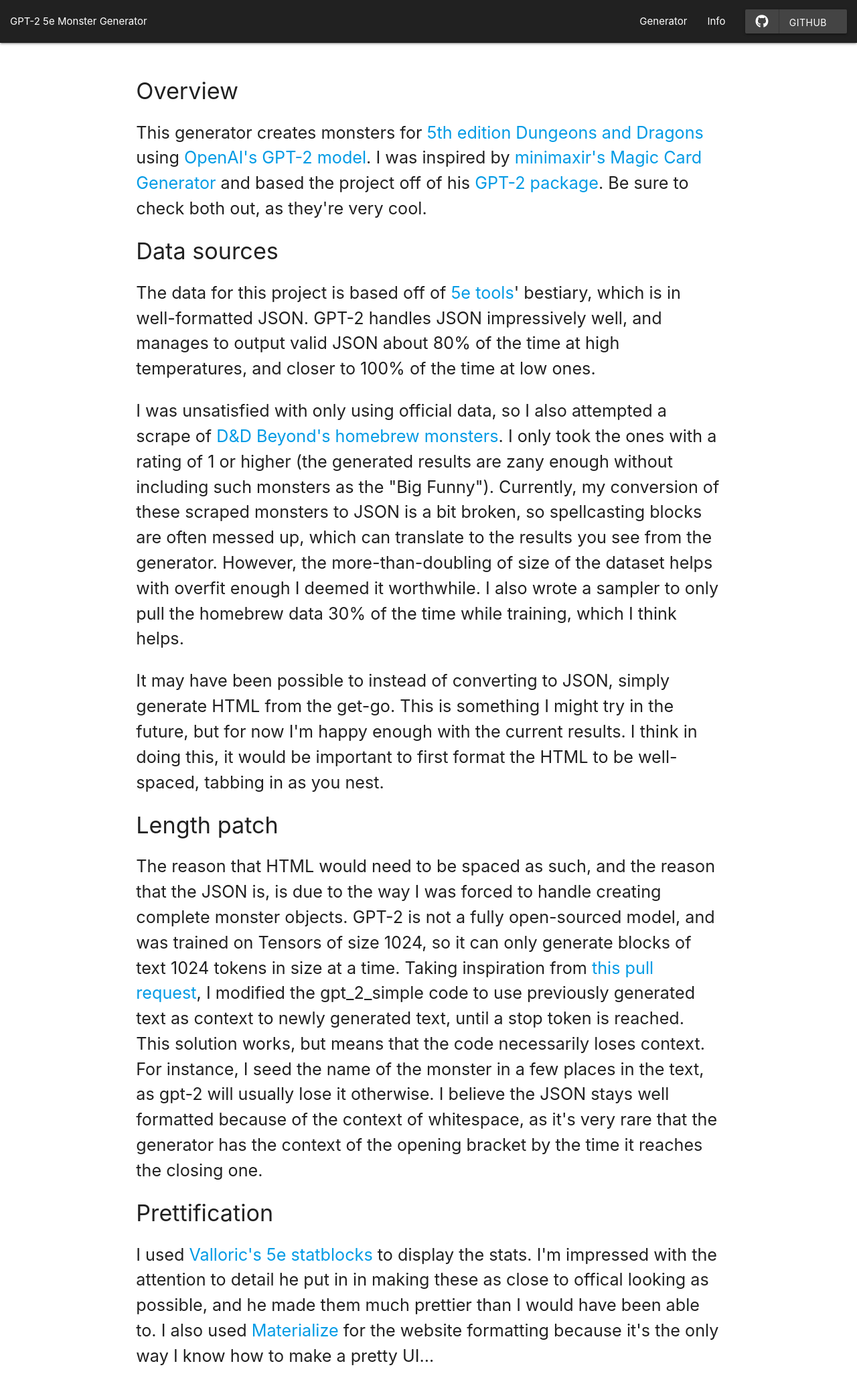
After one commit to dhlanm/gpt-2-dnd, a Flask app: page /info in a window 1280 px wide. The commit adds this page. Shown: the whole page at 67% size. Run offline with Flask 2, Linux system fonts and the light colour scheme; some libraries are stand-ins or nearby versions.

Commit message:
infopage first draft

```diff
--- a/front.py
+++ b/front.py
@@ -89,5 +89,10 @@ def create():
         prefix += f'    "type": "{request.json["type"]}",\n'
     return generate_monster(prefix, temp)
 
+@app.route("/info")
+def info():
+    content = render_template('info.html')
+    return Response(content, mimetype="text/html")
+
 if __name__ == '__main__':
     app.run(host='0.0.0.0', debug=True, threaded=True)
--- /dev/null
+++ b/static/templates/info.html
@@ -0,0 +1,65 @@
+<!DOCTYPE html>
+<!-- https://github.com/Valloric/statblock5e/blob/master/demo.html -->
+<html>
+<head>
+  <meta charset="UTF-8"/>
+  <title>Statblock example</title>
+
+  <link rel="stylesheet" href="https://cdnjs.cloudflare.com/ajax/libs/materialize/1.0.0/css/materialize.min.css">
+  <link href='//fonts.googleapis.com/css?family=Noto+Sans:400,700,400italic,700italic'
+        rel='stylesheet' type='text/css'>
+  <link href='//fonts.googleapis.com/css?family=Libre+Baskerville:700'
+        rel='stylesheet' type='text/css'>
+  <link rel='stylesheet' href='static/css/materialize-social.css' type='text/css'>
+  <link rel="icon" type="image/x-icon"
+        href="static/favicon.ico">
+
+
+  <script src="https://ajax.googleapis.com/ajax/libs/jquery/3.4.1/jquery.min.js"></script>
+  <script src="https://cdnjs.cloudflare.com/ajax/libs/materialize/1.0.0/js/materialize.min.js"></script>
+  <script src="https://kit.fontawesome.com/f0a36271e8.js"></script>
+
+  <style>
+    body {
+      margin: 0;
+    }
+    .row {
+      margin-bottom: 0px;
+    }
+  </style>
+  <script>
+    $(document).ready(function() {
+      M.AutoInit();
+
+    });
+  </script>
+</head>
+<body>
+  <nav>
+    <div class="nav-extended grey darken-4">
+      <a href="/" style="margin-left:1rem">GPT-2 5e Monster Generator</a>
+      <ul id="nav-mobile" class="right">
+        <li><a href="/">Generator</a></li>
+        <li><a href="#">Info</a></li>
+        <li><a href="https://github.com/dhlanm/gpt-2-dnd" class="waves-effect waves-light btn social github"><i class="fab fa-github"></i>Github</a></li>
+      </ul>
+    </div>
+  </nav>
+  <div class="container">
+    <div class="row" style="padding-top:2rem">
+      <div class="col 12">
+        <h4>Overview</h4>
+        <p class="flow-text">This generator creates monsters for <a href="https://dnd.wizards.com/dungeons-and-dragons/what-is-dd">5th edition Dungeons and Dragons</a> using <a href="https://openai.com/blog/better-language-models/">OpenAI's GPT-2 model</a>. I was inspired by <a href="https://minimaxir.com/apps/gpt2-mtg/">minimaxir's Magic Card Generator</a> and based the project off of his <a href="https://github.com/minimaxir/gpt-2-simple">GPT-2 package</a>. Be sure to check both out, as they're very cool.</p>
+        <h4>Data sources</h4>
+        <p class="flow-text">The data for this project is based off of <a href="5e.tools">5e tools</a>' bestiary, which is in well-formatted JSON. GPT-2 handles JSON impressively well, and manages to output valid JSON about 80% of the time at high temperatures, and closer to 100% of the time at low ones.</p>
+        <p class="flow-text">I was unsatisfied with only using official data, so I also attempted a scrape of <a href="https://www.dndbeyond.com/homebrew/monsters">D&D Beyond's homebrew monsters</a>. I only took the ones with a rating of 1 or higher (the generated results are zany enough without including such monsters as the "Big Funny"). Currently, my conversion of these scraped monsters to JSON is a bit broken, so spellcasting blocks are often messed up, which can translate to the results you see from the generator. However, the more-than-doubling of size of the dataset helps with overfit enough I deemed it worthwhile. I also wrote a sampler to only pull the homebrew data 30% of the time while training, which I think helps.</p>
+        <p class="flow-text">It may have been possible to instead of converting to JSON, simply generate HTML from the get-go. This is something I might try in the future, but for now I'm happy enough with the current results. I think in doing this, it would be important to first format the HTML to be well-spaced, tabbing in as you nest.</p>
+        <h4>Length patch</h4>
+        <p class="flow-text">The reason that HTML would need to be spaced as such, and the reason that the JSON is, is due to the way I was forced to handle creating complete monster objects. GPT-2 is not a fully open-sourced model, and was trained on Tensors of size 1024, so it can only generate blocks of text 1024 tokens in size at a time. Taking inspiration from <a href="https://github.com/minimaxir/gpt-2-simple/pull/87">this pull request</a>, I modified the gpt_2_simple code to use previously generated text as context to newly generated text, until a stop token is reached. This solution works, but means that the code necessarily loses context. For instance, I seed the name of the monster in a few places in the text, as gpt-2 will usually lose it otherwise. I believe the JSON stays well formatted because of the context of whitespace, as it's very rare that the generator has the context of the opening bracket by the time it reaches the closing one.</p>
+        <h4>Prettification</h4>
+        <p class="flow-text">I used <a href="https://github.com/Valloric/statblock5e">Valloric's 5e statblocks</a> to display the stats. I'm impressed with the attention to detail he put in in making these as close to offical looking as possible, and he made them much prettier than I would have been able to. I also used <a href="https://materializecss.com">Materialize</a> for the website formatting because it's the only way I know how to make a pretty UI...</p>
+      </div>
+    </div>
+  </div>
+</body>
+</html>
```
Also changed, not shown: static/templates/index.html (+13 -4 lines), static/css/materialize-social.css (added), static/favicon.ico (added).
